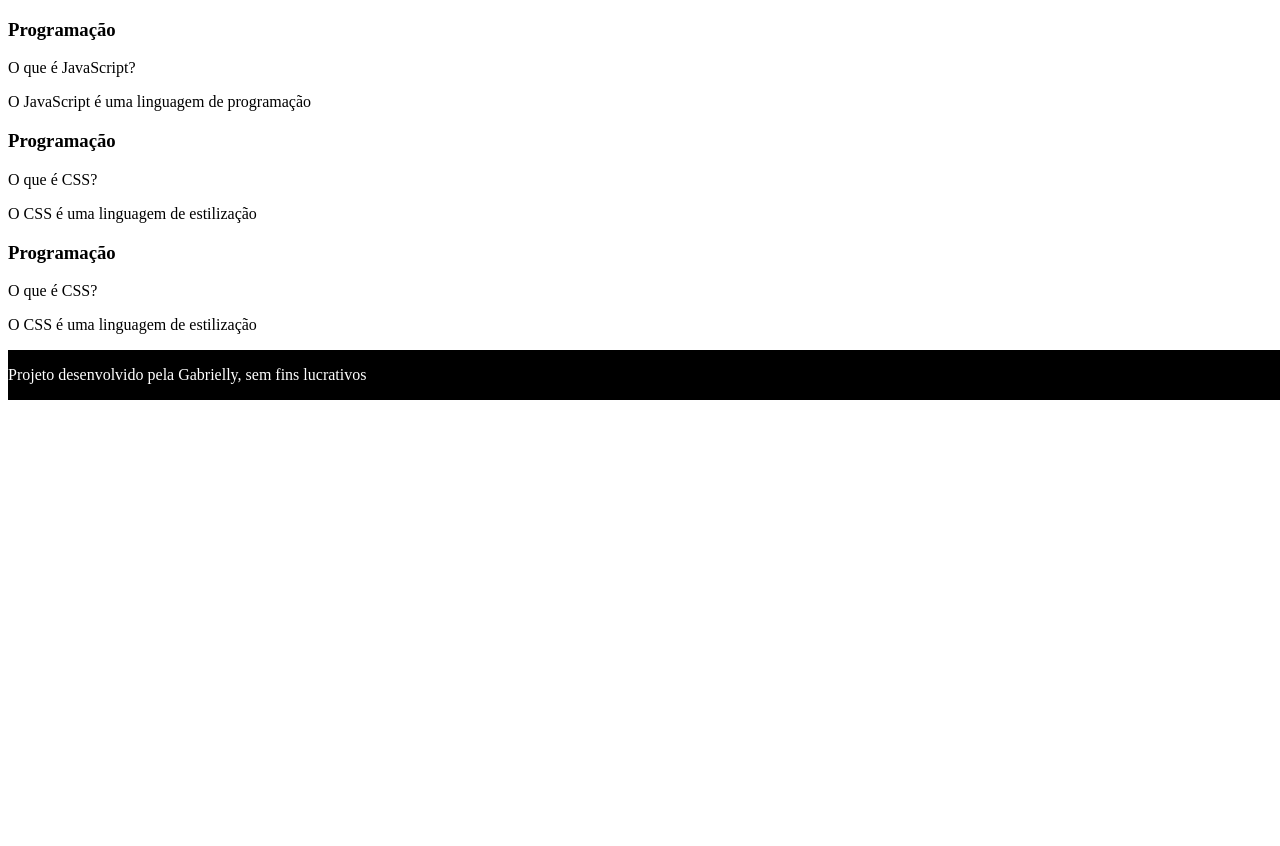
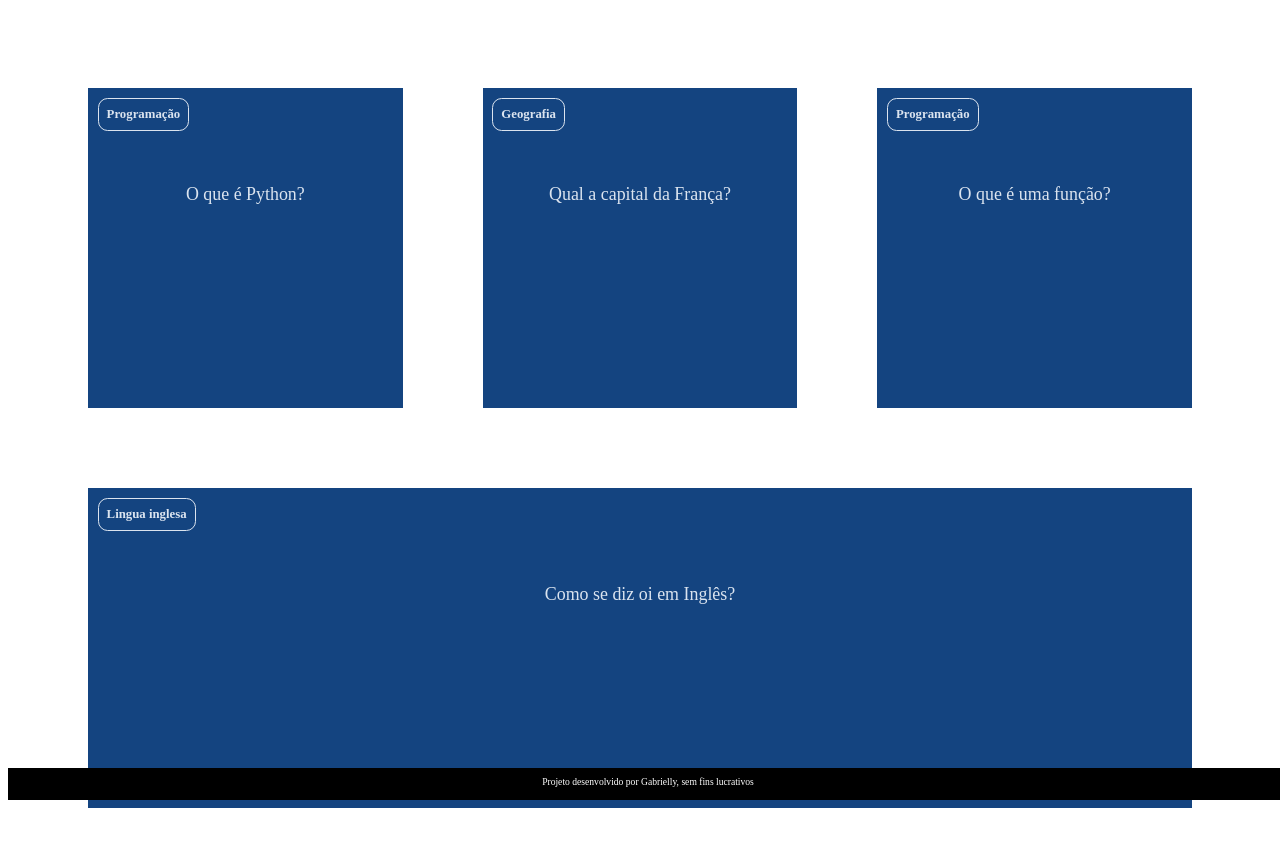
Before and after one commit to gabyss0/P-gina-Fashcard, a plain HTML site: page index.html in a window 1280 px wide. Before the commit the page ends 800 px from the top, so only its background shows below. Drawn offline with Linux system fonts and the light colour scheme; files that its build step writes are made by us from their sources.

Commit message:
atualiza

```diff
--- /dev/null
+++ b/app.js
@@ -0,0 +1,29 @@
+function criaCartao(categoria, pergunta, resposta) {
+    let container = document.getElementById('container')
+    let cartao = document.createElement('article')
+    cartao.className = 'cartao'
+
+    cartao.innerHTML = `
+    <div class="cartao__conteudo">
+    <h3>${categoria}</h3>
+    <div class="cartao__conteudo__pergunta">
+        <p>${pergunta}</p>
+    </div>
+    <div class="cartao__conteudo__resposta">
+        <p>${resposta}</p>
+    </div>
+    </div>
+    `
+
+    let respostaEstaVisivel = false
+
+    function viraCartao() {
+        respostaEstaVisivel = !respostaEstaVisivel
+        cartao.classList.toggle('active', respostaEstaVisivel)
+    }
+    cartao.addEventListener('click', viraCartao)
+
+
+    container.appendChild(cartao)
+
+}
--- a/index.html
+++ b/index.html
@@ -9,7 +9,7 @@
 <body>
     <main>
         <section id="container">
-            <article class="cartao">
+            <!-- <article class="cartao">
                 <div class="cartao__conteudo">
                     <h3>Programação</h3>
                     <div class="cartao__conteudo__pergunta">
@@ -19,33 +19,13 @@
                         <p>O JavaScript é uma linguagem de programação</p>
                     </div>
                 </div>
-            </article>
-            <article class="cartao">
-                <div class="cartao__conteudo">
-                    <h3>Programação</h3>
-                    <div class="cartao__conteudo__pergunta">
-                        <p>O que é CSS?</p>
-                    </div>
-                    <div class="cartao__conteudo__resposta">
-                    <p>O CSS é uma linguagem de estilização</p>
-                    </div>
-                </div>
-            </article>
-            <article class="cartao">
-                <div class="cartao__conteudo">
-                    <h3>Programação</h3>
-                    <div class="cartao__conteudo__pergunta">
-                        <p>O que é CSS?</p>
-                    </div>
-                    <div class="cartao__conteudo__resposta">
-                    <p>O CSS é uma linguagem de estilização</p>
-                    </div>
-                </div>
-            </article>
+            </article> -->
         </section>
     </main>
     <footer>
-        <p>Projeto desenvolvido pela Gabrielly, sem fins lucrativos</p>
+        <p>Projeto desenvolvido por Gabrielly, sem fins lucrativos</p>
     </footer>
+    <script src="app.js"></script>
+    <script src="perguntas.js"></script>
 </body>
 </html>
--- /dev/null
+++ b/perguntas.js
@@ -0,0 +1,23 @@
+criaCartao(
+    'Programação',
+    'O que é Python?',
+    'O Python é uma linguagem de programação'
+)
+
+criaCartao(
+    'Geografia',
+    'Qual a capital da França?',
+    'A capital da França é Paris'
+)
+
+criaCartao(
+    'Programação',
+    'O que é uma função?',
+    'Uma função é um bloco de código que executa alguma tarefa'
+)
+
+criaCartao(
+    'Lingua inglesa',
+    'Como se diz oi em Inglês?',
+    'Oi em ingles é HI (RAI)'
+)
--- a/style.css
+++ b/style.css
@@ -1,71 +1,85 @@
 :root {
---text-color: #DBE4EF;
---card-front-color: #144480;
---card-back-color: #00F4BF;
+    --text-color: #DBE4EF;
+    --card-front-color: #144480;
+    --card-back-color: #00F4BF;
 }
+
 body {
-    background:url('img/bg-desktop.webp');
+    background: url('img/bg-desktop.webp');
     font-family: Bai Jamjuree;
 }
 
-footer {
-    background-color: black;
-    color: white;
-    botton:0;
-    position: fixed;
-    width: 100%;
-
-
-
-
-
-footer p {
-    text-align: center;
-    font-size: 0.6rem;
-    height:2rem;
-    margin-top: 0.5rem;
-}
-
-
-
-
 #container {
-    display: flex; /* Elementos dispostos em linha */
+    display: flex;
+    flex-wrap: wrap;
+    justify-content: space-between;
+    padding: 4rem;
+    gap: 3rem;
 }
 
 .cartao {
     margin: 1rem 1rem;
-    background-color: aqua;
     height: 20rem;
     flex-grow: 1;
     flex-basis: calc(33% - 6rem);
 }
 
 .cartao__conteudo {
+    background-color: var(--card-front-color);
     text-align: center;
     /* background-color: aquamarine; */
     height: 100%;
+    transform-style: preserve-3d;
+    transition: transform 300ms ease-in-out;
 }
 
 .cartao__conteudo h3 {
-    background-color: tomato;
+    color: var(--text-color);
+    border: 1px solid var(--text-color);
     text-align: left;
     padding: 0.5rem;
     position: absolute;
     margin: 0.6rem;
     border-radius: 0.6rem;
     font-size: 1vw;
+    backface-visibility: hidden;
 }
 
 .cartao__conteudo p {
     margin-top: 1rem;
     padding: 2rem;
+    margin-top: 4rem;
+    font-size: 1.4vw;
 }
 
+.cartao__conteudo__pergunta p {
+    color: var(--text-color);
+    font-weight: 500;
+}
 
+.cartao__conteudo__resposta p {
+    color: var(--card-back-color);
+    font-weight: 700;
+}
 
+.cartao.active .cartao__conteudo {
+    transform: rotateY(180deg);
+}
 
+.cartao__conteudo__pergunta,
+.cartao__conteudo__resposta {
+    backface-visibility: hidden;
+    position: absolute;
+    height: 100%;
+    width: 100%;
+    box-sizing: border-box;
+}
 
+.cartao__conteudo__resposta {
+    transform: rotateY(180deg);
+    background-color: rgba(0, 244, 191, 0.2);
+    border: 4px solid var(--card-back-color);
+}
 
 footer {
     background-color: black;
@@ -81,3 +95,22 @@ footer p {
     font-size: 0.6rem;
     margin-top: 0.5rem;
 }
+
+@media (max-width: 560px) {
+
+    body {
+        background: url('img/bg-mobile.webp'), no-repeat cover;
+    }
+
+    .cartao {
+        flex: 1 0 calc(100% - 1rem)
+    }
+
+    .cartao__conteudo h3 {
+        font-size: 3vw;
+    }
+
+    .cartao__conteudo p {
+        font-size: 3.8vw;
+    }
+}
```
